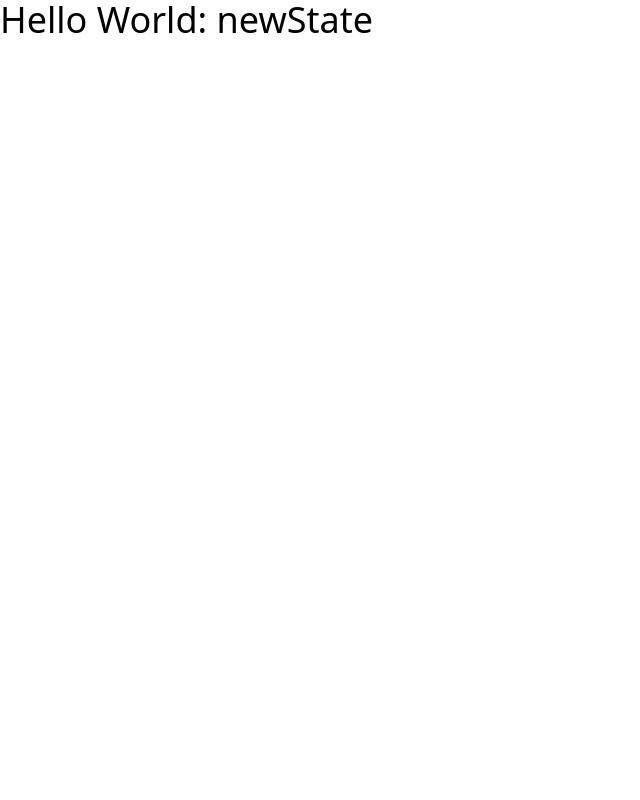
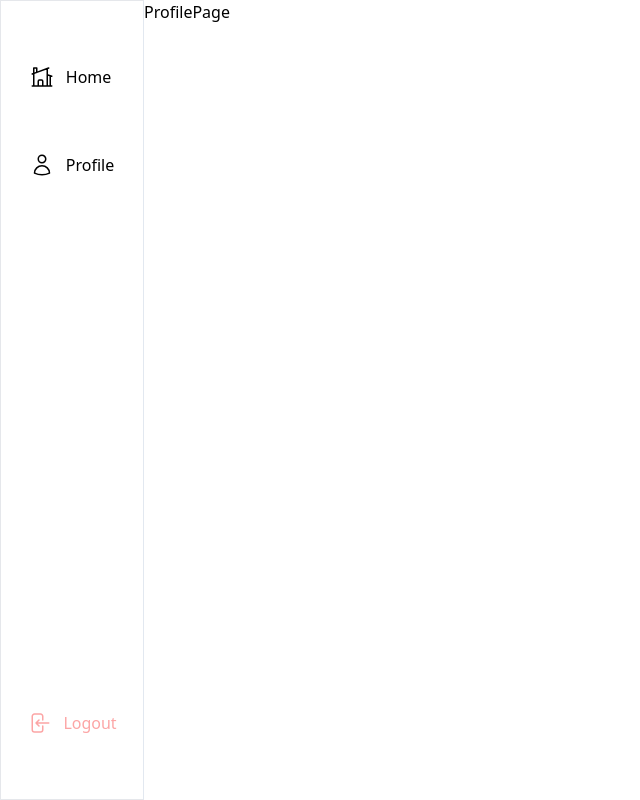
Before and after one commit to AntonHarbers/OdinMessengerClient, a React (Vite) app: page /profile in a window 1280 px wide. Shown: the whole page, without its empty margins (0-640 px from the left). Built offline with nearby package versions, Linux system fonts and the light colour scheme.

Commit message:
Feat: React-Router implementation, basic Sidebar added for navigation

```diff
--- a/src/App.jsx
+++ b/src/App.jsx
@@ -1,15 +1,32 @@
 import { useEffect, useRef, useState } from 'react';
-
+import Sidebar from './components/Sidebar';
+import { BrowserRouter as Router, Routes, Route } from 'react-router-dom';
+import HomePage from './pages/Homepage';
+import AuthPage from './pages/AuthPage';
+import ProfilePage from './pages/ProfilePage';
 function App() {
-  const [state, setState] = useState('state');
   const loading = useRef(true);
+  const [loggedIn, setLoggedIn] = useState(false);
 
   useEffect(() => {
     if (!loading.current) return;
-    setState('newState');
+    loading.current = false;
+    setLoggedIn(true);
   }, []);
 
-  return <div className=" text-4xl">Hello World: {state}</div>;
+  return loggedIn ? (
+    <Router>
+      <div className="flex select-none">
+        <Sidebar setLoggedIn={setLoggedIn} />
+        <Routes>
+          <Route path="/" element={<HomePage />} />
+          <Route path="/profile" element={<ProfilePage />} />
+        </Routes>
+      </div>
+    </Router>
+  ) : (
+    <AuthPage />
+  );
 }
 
 export default App;
--- /dev/null
+++ b/src/components/Sidebar.jsx
@@ -0,0 +1,39 @@
+import { HomeIcon, LogoutIcon, ProfileIcon } from '../utils/icons';
+import { Link } from 'react-router-dom';
+
+// eslint-disable-next-line react/prop-types
+export default function Sidebar({ setLoggedIn }) {
+  const HandleLogOut = () => {
+    // delete the stored jwt from local storage
+    setLoggedIn(false);
+  };
+
+  return (
+    <div className="flex flex-col border border-r-slate-200 h-[100vh] w-36 justify-between items-center">
+      <div className="flex flex-col gap-16 pt-16">
+        <Link
+          to={'/'}
+          className="hover:scale-150 active:scale-95 transition-all duration-75 flex gap-3"
+        >
+          <HomeIcon /> Home
+        </Link>
+        <Link
+          to={'/profile'}
+          className="hover:scale-150 active:scale-95 transition-all duration-75 flex gap-3"
+        >
+          <ProfileIcon /> Profile
+        </Link>
+      </div>
+
+      <div className="flex pb-16">
+        <Link
+          to={'/'}
+          onClick={HandleLogOut}
+          className="hover:scale-150 hover:text-red-600 active:text-red-700 flex gap-3 active:scale-95 transition-all duration-75 text-red-300"
+        >
+          <LogoutIcon /> Logout
+        </Link>
+      </div>
+    </div>
+  );
+}
--- /dev/null
+++ b/src/pages/AuthPage.jsx
@@ -0,0 +1,3 @@
+export default function AuthPage() {
+  return <div>AuthPage</div>;
+}
--- /dev/null
+++ b/src/pages/Homepage.jsx
@@ -0,0 +1,3 @@
+export default function Homepage() {
+  return <div className="">Homepage</div>;
+}
--- /dev/null
+++ b/src/pages/ProfilePage.jsx
@@ -0,0 +1,3 @@
+export default function ProfilePage() {
+  return <div>ProfilePage</div>;
+}
--- /dev/null
+++ b/src/utils/icons.jsx
@@ -0,0 +1,62 @@
+export function HomeIcon() {
+  return (
+    <div className="">
+      <svg
+        xmlns="http://www.w3.org/2000/svg"
+        fill="none"
+        viewBox="0 0 24 24"
+        strokeWidth={1.5}
+        stroke="currentColor"
+        className="w-6 h-6"
+      >
+        <path
+          strokeLinecap="round"
+          strokeLinejoin="round"
+          d="M8.25 21v-4.875c0-.621.504-1.125 1.125-1.125h2.25c.621 0 1.125.504 1.125 1.125V21m0 0h4.5V3.545M12.75 21h7.5V10.75M2.25 21h1.5m18 0h-18M2.25 9l4.5-1.636M18.75 3l-1.5.545m0 6.205 3 1m1.5.5-1.5-.5M6.75 7.364V3h-3v18m3-13.636 10.5-3.819"
+        />
+      </svg>
+    </div>
+  );
+}
+
+export function ProfileIcon() {
+  return (
+    <div className="">
+      <svg
+        xmlns="http://www.w3.org/2000/svg"
+        fill="none"
+        viewBox="0 0 24 24"
+        strokeWidth={1.5}
+        stroke="currentColor"
+        className="w-6 h-6"
+      >
+        <path
+          strokeLinecap="round"
+          strokeLinejoin="round"
+          d="M15.75 6a3.75 3.75 0 1 1-7.5 0 3.75 3.75 0 0 1 7.5 0ZM4.501 20.118a7.5 7.5 0 0 1 14.998 0A17.933 17.933 0 0 1 12 21.75c-2.676 0-5.216-.584-7.499-1.632Z"
+        />
+      </svg>
+    </div>
+  );
+}
+
+export function LogoutIcon() {
+  return (
+    <div className="">
+      <svg
+        xmlns="http://www.w3.org/2000/svg"
+        fill="none"
+        viewBox="0 0 24 24"
+        strokeWidth={1.5}
+        stroke="currentColor"
+        className="w-6 h-6"
+      >
+        <path
+          strokeLinecap="round"
+          strokeLinejoin="round"
+          d="M15.75 9V5.25A2.25 2.25 0 0 0 13.5 3h-6a2.25 2.25 0 0 0-2.25 2.25v13.5A2.25 2.25 0 0 0 7.5 21h6a2.25 2.25 0 0 0 2.25-2.25V15M12 9l-3 3m0 0 3 3m-3-3h12.75"
+        />
+      </svg>
+    </div>
+  );
+}
```
Also changed, not shown: src/components/Button.jsx (added).
